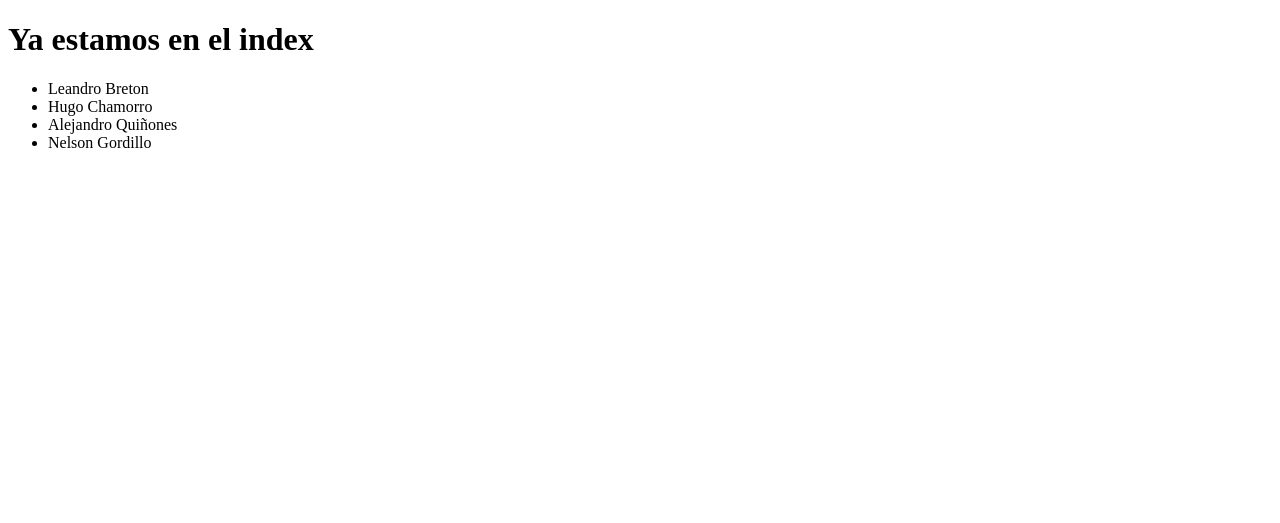
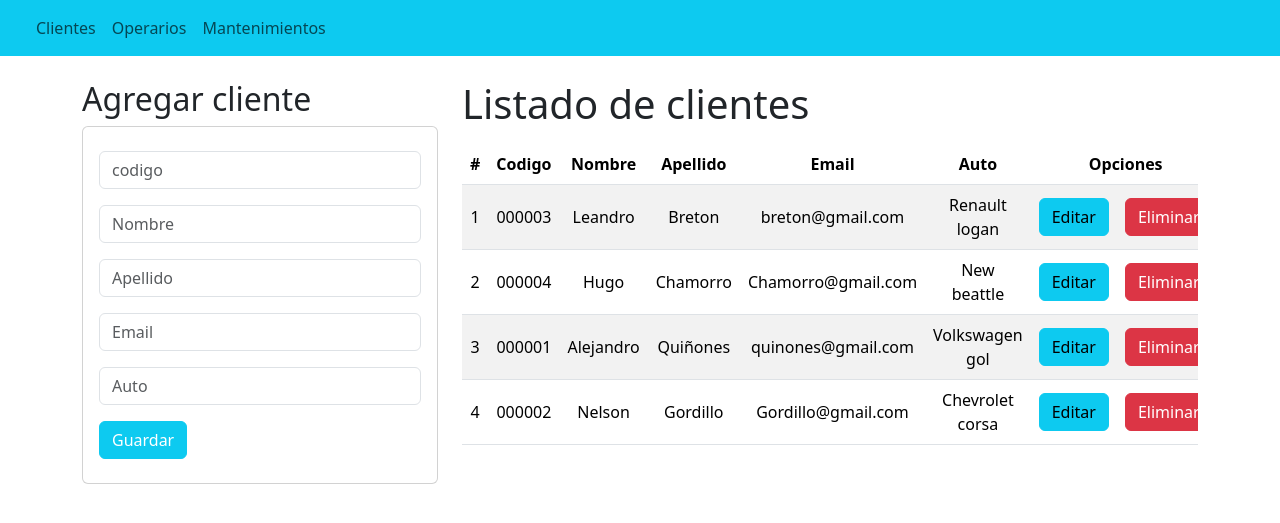
Before and after one commit to agquinones/Tercer-Pre-entrega-Quinones, a Django app: page / in a window 1280 px wide. Shown: the top 523 px of the page. Run offline with Django 4.2, Linux system fonts and the light colour scheme; data comes from the database, SQL or seed files in the repository; both versions use the stored data as it was after the commit.

Commit message:
Creado primer formulario

```diff
--- /dev/null
+++ b/Mantenimiento/static/css/edicioncliente.css
@@ -0,0 +1,5 @@
+th,
+td{
+    text-align:center;
+    vertical-align: middle;
+}
--- a/Mantenimiento/templates/index.html
+++ b/Mantenimiento/templates/index.html
@@ -1,18 +1,67 @@
-<!DOCTYPE html>
-<html lang="en">
-<head>
-    <meta charset="UTF-8">
-    <meta http-equiv="X-UA-Compatible" content="IE=edge">
-    <meta name="viewport" content="width=device-width, initial-scale=1.0">
-    <title>Document</title>
-</head>
-<body>
-    <h1>Ya estamos en el index</h1>
-    <ul>
-        {% for c in clientes %}
-        <li>{{c.nombre}} {{c.apellido}}</li>
-        {% endfor %}
-    </ul>
+{% extends "./plantilla.html" %}
 
-</body>
-</html>
+{% block title %}Gestion de clases{% endblock %}
+
+{% block body %}
+<div class="row">
+    <div class="col-sm-12 col-md-6 col-lg-4 col-xl-4">
+        <h2>Agregar cliente</h2>
+        <div class="card">
+            <div class="card-body">
+                <form action="/registrarcliente/" method="POST">{% csrf_token %}
+                    <div class="form-group py-2">
+                        <input type="text" id="txtCodigo" name="txtCodigo" class="form-control" placeholder="codigo" minlength="6" maxlength="6"required>
+                    </div>
+                    <div class="form-group py-2">
+                        <input type="text" id="txtNombre" name="txtNombre" class="form-control" placeholder="Nombre" maxlength="40"required>
+                    </div>
+                    <div class="form-group py-2">
+                        <input type="text" id="txtApellido" name="txtApellido" class="form-control" placeholder="Apellido" maxlength="40"required>
+                    </div>
+                    <div class="form-group py-2">
+                        <input type="text" id="txtEmail" name="txtEmail" class="form-control" placeholder="Email" required>
+                    </div>
+                    <div class="form-group py-2">
+                        <input type="text" id="txtAuto" name="txtAuto" class="form-control" placeholder="Auto" maxlength="40"required>
+                    </div>
+                    <div class="form-group py-2">
+                        <button type="submit" class="btn btn-info btn-block text-white">Guardar</button>
+                    </div>
+                </form>
+            </div>
+        </div>
+    </div>
+    <div class="col-sm-12 col-md-6 col-lg-8 col-xl-8">
+        <h1>Listado de clientes</h1>
+        <div class="table-responsive py-2">
+            <table class="table table-striped">
+                <thead>
+                    <tr>
+                        <th>#</th>
+                        <th>Codigo</th>
+                        <th>Nombre</th>
+                        <th>Apellido</th>
+                        <th>Email</th>
+                        <th>Auto</th>
+                        <th colspan="2">Opciones</th>
+                    </tr>
+                </thead>
+                <tbody>
+                    {% for c in clientes %}
+                    <tr>
+                        <td>{{forloop.counter}}</td>
+                        <td>{{c.codigo}}</td>
+                        <td>{{c.nombre}}</td>
+                        <td>{{c.apellido}}</td>
+                        <td>{{c.email}}</td>
+                        <td>{{c.auto}}</td>
+                        <td><a href="edicioncliente/{{c.codigo}}" class="btn btn-info">Editar</a></td>
+                        <td><a href="eliminarcliente/{{c.codigo}}" class="btn btn-danger">Eliminar</a></td>
+                    </tr>
+                    {% endfor %}
+                </tbody>
+            </table>
+        </div>
+    </div>
+</div>
+{% endblock %}
--- /dev/null
+++ b/Mantenimiento/templates/plantilla.html
@@ -0,0 +1,44 @@
+<!DOCTYPE html>
+<html lang="en">
+<head>
+    {% load static %}
+    <meta charset="UTF-8">
+    <meta http-equiv="X-UA-Compatible" content="IE=edge">
+    <meta name="viewport" content="width=device-width, initial-scale=1">
+    <title>{% block title %}{% endblock %}</title>
+    <link href="https://cdn.jsdelivr.net/npm/bootstrap@5.3.0-alpha1/dist/css/bootstrap.min.css" rel="stylesheet" integrity="sha384-GLhlTQ8iRABdZLl6O3oVMWSktQOp6b7In1Zl3/Jr59b6EGGoI1aFkw7cmDA6j6gD" crossorigin="anonymous">
+    <link rel="stylesheet" href="{% static 'css/edicioncliente.css' %}"
+</head>
+<body>
+    <nav class="navbar navbar-expand-lg bg-info">
+        <div class="container-fluid">
+          <a class="navbar-brand" href="#"></a>
+          <button class="navbar-toggler" type="button" data-bs-toggle="collapse" data-bs-target="#navbarNav" aria-controls="navbarNav" aria-expanded="false" aria-label="Toggle navigation">
+            <span class="navbar-toggler-icon"></span>
+          </button>
+          <div class="collapse navbar-collapse" id="navbarNav">
+            <ul class="navbar-nav">
+              <li class="nav-item">
+                <a class="nav-link" aria-current="page" href="#">Clientes</a>
+              </li>
+              <li class="nav-item">
+                <a class="nav-link" href="#">Operarios</a>
+              </li>
+              <li class="nav-item">
+                <a class="nav-link" href="#">Mantenimientos</a>
+              </li>
+            </ul>
+          </div>
+        </div>
+      </nav>
+    <div class="container py-4">
+        {% block body %}
+
+        {% endblock %}
+    </div>
+
+    <script src="https://cdn.jsdelivr.net/npm/bootstrap@5.3.0-alpha1/dist/js/bootstrap.bundle.min.js" integrity="sha384-w76AqPfDkMBDXo30jS1Sgez6pr3x5MlQ1ZAGC+nuZB+EYdgRZgiwxhTBTkF7CXvN" crossorigin="anonymous"></script>
+    <script src="https://cdn.jsdelivr.net/npm/@popperjs/core@2.11.6/dist/umd/popper.min.js" integrity="sha384-oBqDVmMz9ATKxIep9tiCxS/Z9fNfEXiDAYTujMAeBAsjFuCZSmKbSSUnQlmh/jp3" crossorigin="anonymous"></script>
+    <script src="https://cdn.jsdelivr.net/npm/bootstrap@5.3.0-alpha1/dist/js/bootstrap.min.js" integrity="sha384-mQ93GR66B00ZXjt0YO5KlohRA5SY2XofN4zfuZxLkoj1gXtW8ANNCe9d5Y3eG5eD" crossorigin="anonymous"></script>
+</body>
+</html>
--- a/Mantenimiento/urls.py
+++ b/Mantenimiento/urls.py
@@ -3,4 +3,8 @@ from . import views
 
 urlpatterns = [
     path('', views.home),
+    path('registrarcliente/', views.registrarCliente),
+    path('edicioncliente/<codigo>', views.edicionCliente),
+    path('editarcliente/', views.editarCliente),
+    path('eliminarcliente/<codigo>', views.eliminarCliente),
 ]
--- a/Mantenimiento/views.py
+++ b/Mantenimiento/views.py
@@ -1,8 +1,39 @@
-from django.shortcuts import render
+from django.shortcuts import render, redirect
 from .models import Cliente,Operario,Mantenimiento
 
 # Create your views here.
-
 def home(request):
     clienteslistados = Cliente.objects.all()
     return render(request,"index.html",{"clientes":clienteslistados})
+
+def registrarCliente(request):
+    codigo=request.POST['txtCodigo']
+    nombre=request.POST['txtNombre']
+    apellido=request.POST['txtApellido']
+    email=request.POST['txtEmail']
+    auto=request.POST['txtAuto']
+    cliente = Cliente.objects.create(codigo=codigo, nombre=nombre, apellido=apellido, email=email, auto=auto)
+    return redirect('/')
+
+def edicionCliente(request, codigo):
+    cliente= Cliente.objects.get(codigo=codigo)
+    return render(request, "edicioncliente.html",{"cliente":cliente})
+
+def editarCliente(request):
+    codigo=request.POST['txtCodigo']
+    nombre=request.POST['txtNombre']
+    apellido=request.POST['txtApellido']
+    email=request.POST['txtEmail']
+    auto=request.POST['txtAuto']
+    cliente= Cliente.objects.get(codigo=codigo)
+    Cliente.nombre=nombre
+    Cliente.apellido=apellido
+    Cliente.email=email
+    Cliente.auto=auto
+    Cliente.save()
+    return redirect('/')
+
+def eliminarCliente(request, codigo):
+    cliente= Cliente.objects.get(codigo=codigo)
+    cliente.delete()
+    return redirect('/')
```
Also changed, not shown: Mantenimiento/templates/edicioncliente.html (added, +37 -0 lines), db.sqlite3.
